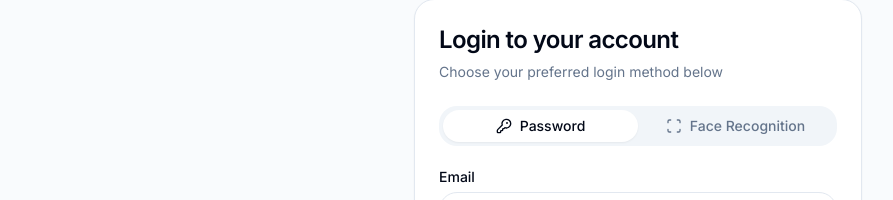
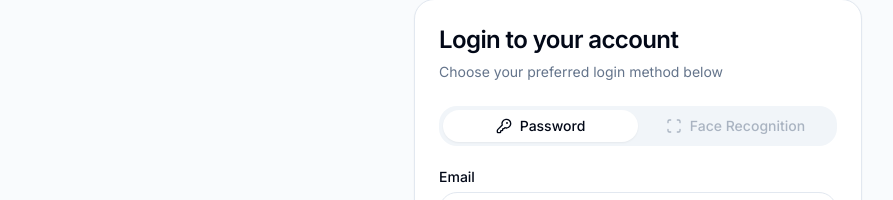
Before and after one commit to akarshghildyal/Kaabil, a Next.js app: page /auth/login in a window 1280 px wide. Shown: the part 212-412 px from the top of the page, without its empty margins (2-895 px from the left). Built offline with nearby package versions, Linux system fonts and the light colour scheme.

Commit message:
feat: disable face recognition tab in login component

```diff
--- a/app/auth/login/page.tsx
+++ b/app/auth/login/page.tsx
@@ -174,7 +174,7 @@ export default function LoginPage() {
                 <KeyRound className="h-4 w-4 mr-2" />
                 Password
               </TabsTrigger>
-              <TabsTrigger value="face">
+              <TabsTrigger value="face" disabled>
                 <Scan className="h-4 w-4 mr-2" />
                 Face Recognition
               </TabsTrigger>
```
